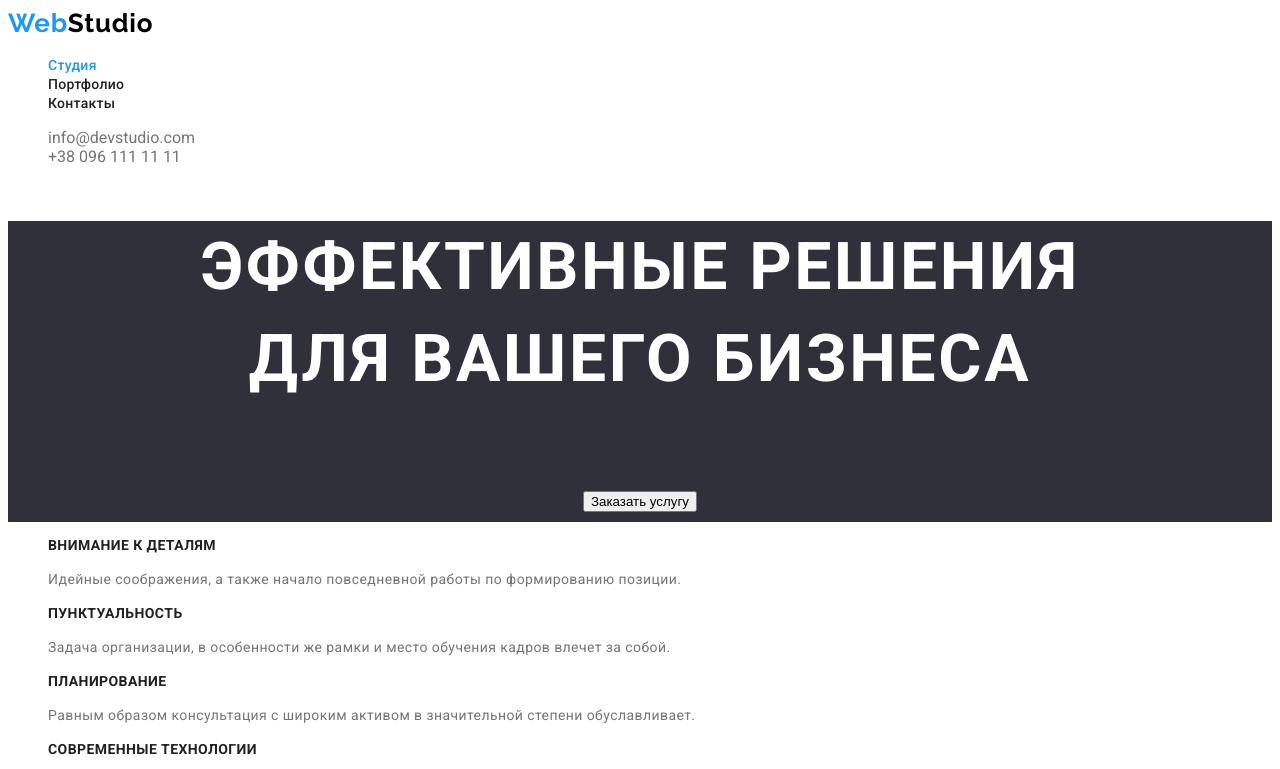
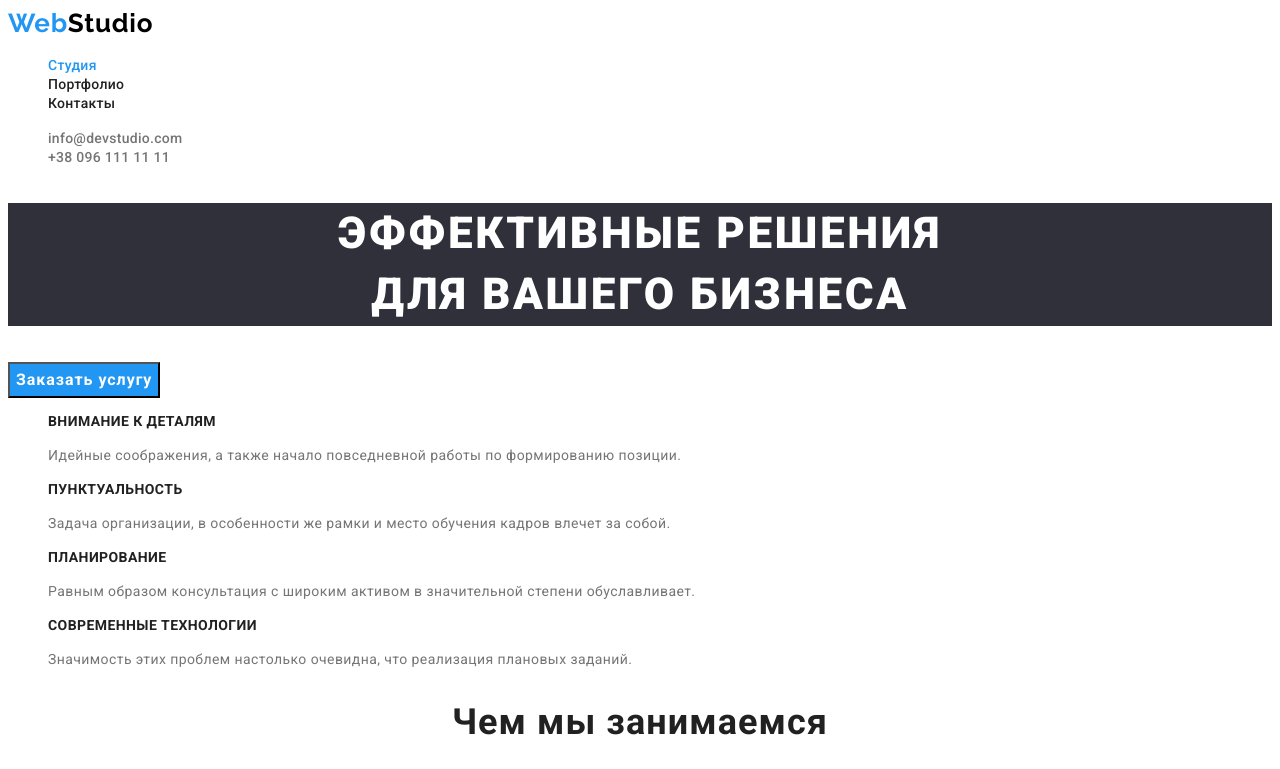
Before and after one commit to ASToliarchuk/goit-markup-hw-02, a plain HTML site: page index.html in a window 1280 px wide. Shown: the top 769 px of the page. Drawn offline with Linux system fonts and the light colour scheme.

Commit message:
Вносить зміни та доопрацювання

```diff
--- a/css/styles.css
+++ b/css/styles.css
@@ -90,6 +90,12 @@
 .auth-nav .link-mail{
     color: var(--primary-text-color);
     text-decoration: none;
+    font-family: 'Roboto';
+        font-style: 400;
+        font-weight: 500;
+        font-size: 14px;
+        line-height: 1.14;
+        letter-spacing: 0.02em;
 }
 .link-mail:hover,
 .link-mail:focus{
@@ -99,13 +105,19 @@
 .auth-nav .link-tel{
     color: var(--primary-text-color);
     text-decoration: none;
+    font-family: 'Roboto';
+        font-style: 400;
+        font-weight: 500;
+        font-size: 14px;
+        line-height: 1.14;
+        letter-spacing: 0.02em;
 }
 .link-tel:hover,
 .link-tel:focus{
     color: var(--accent-color);
 }
     /* Герой */
-    .hero-title{
+    .hero-title h1{
         font-family: 'Roboto';
             font-style: normal;
             font-weight: 900;
@@ -200,13 +212,25 @@
   }
 
   /* Кнопка */
+
+.button-hero{
+    font-family: 'Roboto';
+    color: #FFFFFF;
+    background-color: var(--accent-color);
+        font-weight: 700;
+        font-size: 16px;
+        line-height: 1.87;
+        display: flex;
+        align-items: center;
+        text-align: center;
+        letter-spacing: 0.06em;
+}
+
   .button{
-      color: #212121;
-      background-color: #F5F4FA;
-      font-family: 'Roboto';
+    font-family: 'Roboto';
         font-weight: 500;
         font-size: 16px;
-        line-height: 1.6;
+        line-height: 1.62;
         text-align: center;
         letter-spacing: 0.03em;
 
@@ -214,13 +238,13 @@
   }
 
   .primary-button{
-      color: #FFFFFF;
+    color: #FFFFFF;
       background-color: #2196F3;
       font-family: 'Roboto';
-        font-weight: 500;
-        font-size: 16px;
-        line-height: 1.6;
-        letter-spacing: 0.03em;
+      font-weight: 500;
+      font-size: 16px;
+      line-height: 1.62;
+      letter-spacing: 0.03em;
 
         cursor: pointer;
   }
```
